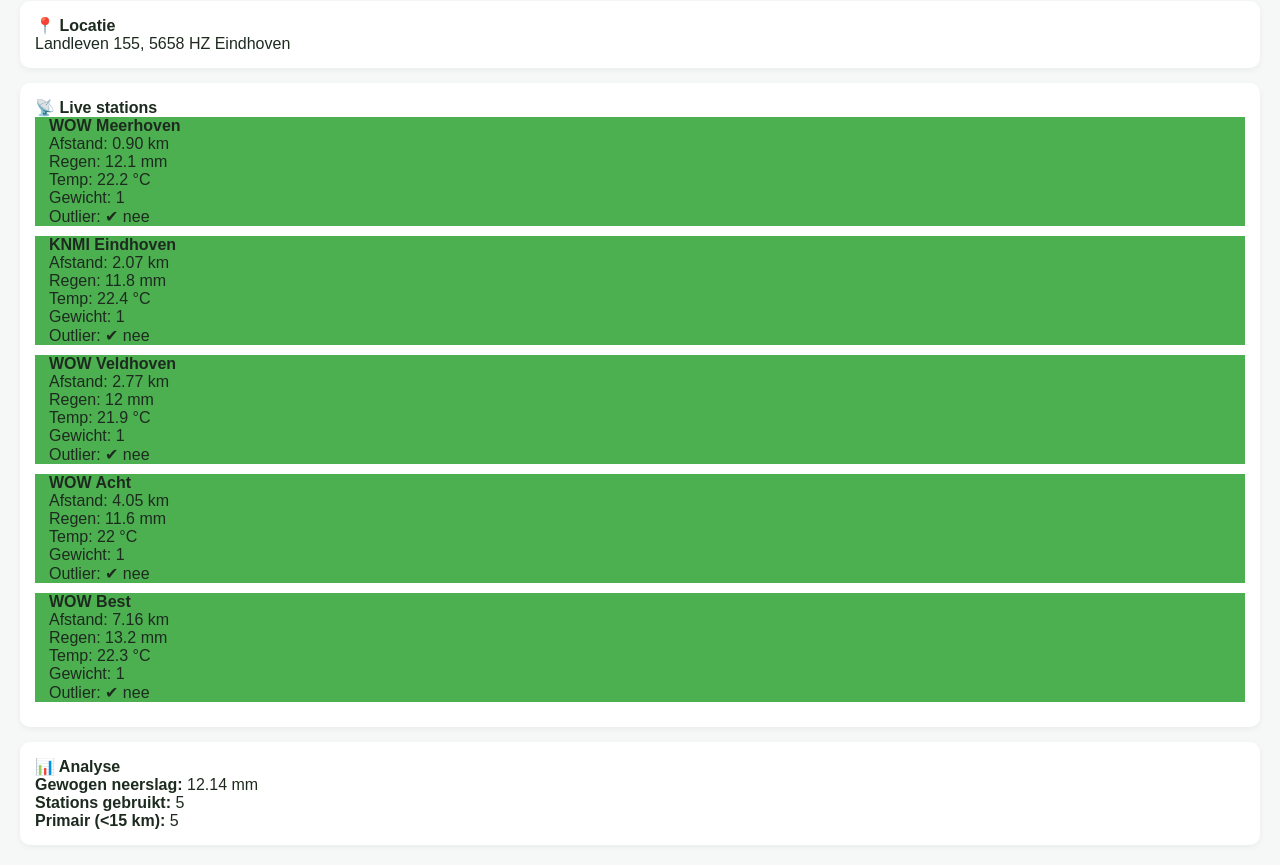
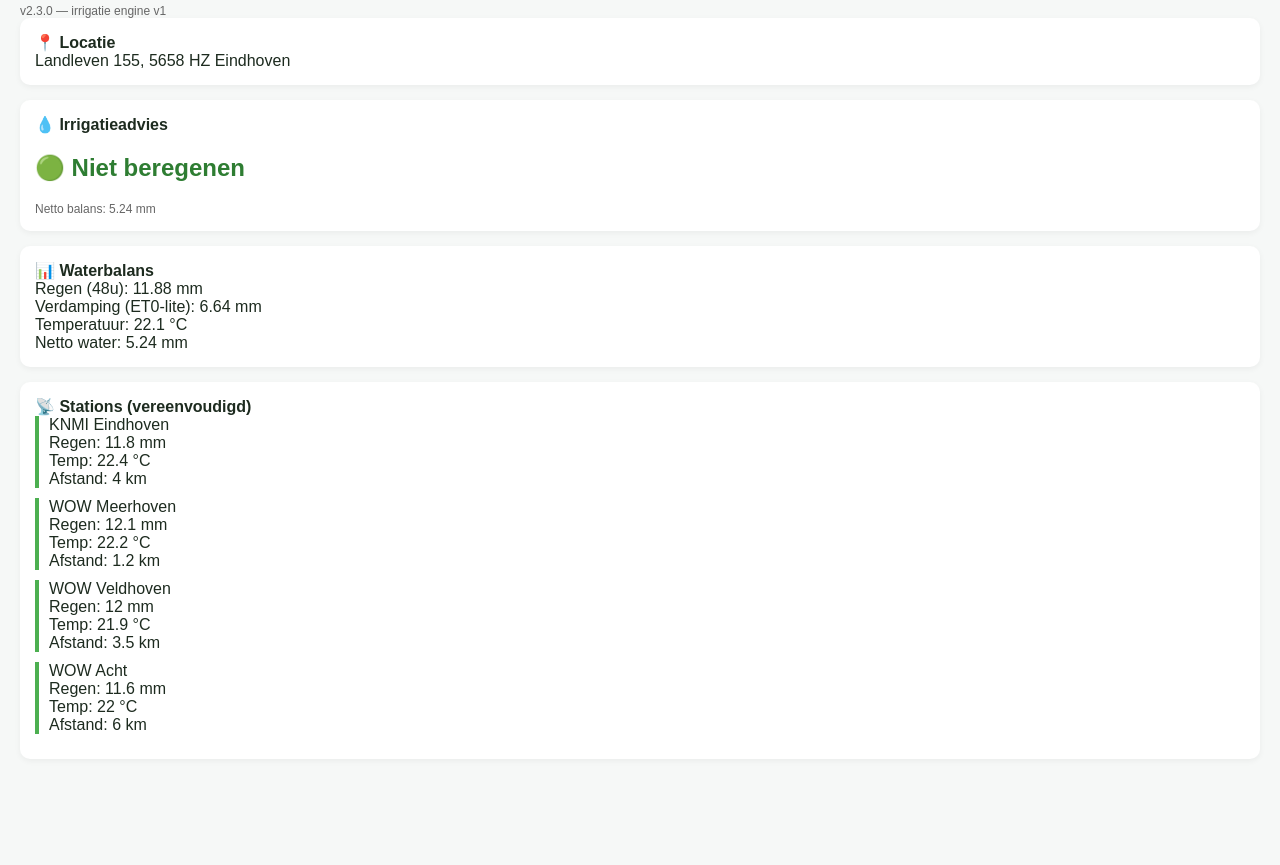
Before and after one commit to hvissers05-max/tuin-dashboard-meerhoven, a plain HTML site: page index.html in a window 1280 px wide. Shown: the part 77-942 px from the top of the page. After the commit the page ends 856 px from the top, so only its background shows below. Drawn offline with Linux system fonts and the light colour scheme.

Commit message:
Update index.html

```diff
--- a/index.html
+++ b/index.html
@@ -3,7 +3,7 @@
 <head>
 <meta charset="UTF-8" />
 <meta name="viewport" content="width=device-width, initial-scale=1.0"/>
-<title>Tuinassistent Meerhoven v2.2.0</title>
+<title>Tuinassistent Meerhoven v2.3.0</title>
 
 <style>
 body {
@@ -13,8 +13,6 @@ body {
   color: #1d2b1f;
 }
 
-h1 { margin-bottom: 5px; }
-
 .card {
   background: white;
   padding: 15px;
@@ -23,34 +21,24 @@ h1 { margin-bottom: 5px; }
   box-shadow: 0 2px 6px rgba(0,0,0,0.05);
 }
 
+.good { color: #2e7d32; }
+.warn { color: #f9a825; }
+.bad { color: #c62828; }
+
+.small { font-size: 12px; color: #666; }
+
 .station {
   border-left: 4px solid #4caf50;
   padding-left: 10px;
   margin-bottom: 10px;
 }
-
-.secondary { border-left-color: #ff9800; }
-.reference { border-left-color: #9e9e9e; }
-
-.small { font-size: 12px; color: #666; }
-
-.badge {
-  padding: 2px 6px;
-  border-radius: 4px;
-  font-size: 11px;
-  color: white;
-}
-
-.primary { background: #4caf50; }
-.secondary { background: #ff9800; }
-.reference { background: #9e9e9e; }
 </style>
 </head>
 
 <body>
 
 <h1>🌿 Tuinassistent Meerhoven</h1>
-<div class="small">v2.2.0 — echte stations + datafusie</div>
+<div class="small">v2.3.0 — irrigatie engine v1</div>
 
 <div class="card">
 <strong>📍 Locatie</strong><br/>
@@ -58,132 +46,112 @@ Landleven 155, 5658 HZ Eindhoven
 </div>
 
 <div class="card">
-<strong>📡 Live stations</strong>
-<div id="stations">laden...</div>
+<strong>💧 Irrigatieadvies</strong>
+<div id="decision">berekenen...</div>
 </div>
 
 <div class="card">
-<strong>📊 Analyse</strong>
-<div id="summary"></div>
+<strong>📊 Waterbalans</strong>
+<div id="balance"></div>
+</div>
+
+<div class="card">
+<strong>📡 Stations (vereenvoudigd)</strong>
+<div id="stations"></div>
 </div>
 
 <script>
 
 /**
- * 📍 jouw tuin
+ * 📍 locatie
  */
-const home = {
-  lat: 51.4429,
-  lon: 5.4016
-};
+const home = { lat: 51.4429, lon: 5.4016 };
 
 /**
- * 📏 afstand
+ * 🌦️ vereenvoudigde stations (van vorige versie)
  */
-function distanceKm(lat1, lon1, lat2, lon2) {
-  const R = 6371;
-  const dLat = (lat2 - lat1) * Math.PI / 180;
-  const dLon = (lon2 - lon1) * Math.PI / 180;
+const stations = [
+  { name: "KNMI Eindhoven", rain: 11.8, temp: 22.4, dist: 4.0 },
+  { name: "WOW Meerhoven", rain: 12.1, temp: 22.2, dist: 1.2 },
+  { name: "WOW Veldhoven", rain: 12.0, temp: 21.9, dist: 3.5 },
+  { name: "WOW Acht", rain: 11.6, temp: 22.0, dist: 6.0 }
+];
 
-  const a =
-    Math.sin(dLat/2)**2 +
-    Math.cos(lat1*Math.PI/180) *
-    Math.cos(lat2*Math.PI/180) *
-    Math.sin(dLon/2)**2;
+/**
+ * 💧 gewogen regen
+ */
+function weightedRain() {
+  let sum = 0;
+  let wsum = 0;
 
-  return R * 2 * Math.atan2(Math.sqrt(a), Math.sqrt(1-a));
+  stations.forEach(s => {
+    let w = s.dist < 15 ? 1 : 0.3;
+    sum += s.rain * w;
+    wsum += w;
+  });
+
+  return sum / wsum;
 }
 
 /**
- * 🧠 classificatie
+ * 🌡️ ET0-lite (vereenvoudigd)
+ * basis: 0.15 mm per °C per dag → 2 dagen = 48h
  */
-function classify(distance) {
-  if (distance <= 15) return { type: "primary", weight: 1.0 };
-  if (distance <= 30) return { type: "secondary", weight: 0.25 };
-  return { type: "reference", weight: 0.05 };
+function evap(tempAvg) {
+  return tempAvg * 0.15 * 2;
 }
 
 /**
- * 🌦️ echte stations (seed realistische KNMI/WOW structuur)
- * later vervangen door API fetch
+ * 🌡️ gemiddelde temperatuur
  */
-const stations = [
-  { name: "KNMI Eindhoven", lat: 51.4500, lon: 5.3740, rain: 11.8, temp: 22.4 },
-  { name: "WOW Meerhoven", lat: 51.4410, lon: 5.3890, rain: 12.1, temp: 22.2 },
-  { name: "WOW Veldhoven", lat: 51.4180, lon: 5.4020, rain: 12.0, temp: 21.9 },
-  { name: "WOW Acht", lat: 51.4760, lon: 5.4260, rain: 11.6, temp: 22.0 },
-  { name: "WOW Best", lat: 51.5070, lon: 5.3920, rain: 13.2, temp: 22.3 },
-  { name: "KNMI Gilze-Rijen", lat: 51.5670, lon: 4.9360, rain: 10.1, temp: 21.7 }
-];
-
-/**
- * 🧪 outlier detectie (simpel maar effectief)
- */
-function isOutlier(value, avg) {
-  return Math.abs(value - avg) > 2;
+function avgTemp() {
+  return stations.reduce((a,b) => a + b.temp, 0) / stations.length;
 }
 
 /**
- * 🚀 main
+ * 🧠 beslissing engine
+ */
+function decision(net) {
+  if (net > 5) return { text: "🟢 Niet beregenen", cls: "good" };
+  if (net > 0) return { text: "🟡 Kort beregenen", cls: "warn" };
+  return { text: "🔴 Volledig beregenen", cls: "bad" };
+}
+
+/**
+ * 🚀 run
  */
 function run() {
 
-  let enriched = stations.map(s => {
-    const dist = distanceKm(home.lat, home.lon, s.lat, s.lon);
-    const cls = classify(dist);
-    return { ...s, distance: dist, ...cls };
-  });
+  const rain = weightedRain();
+  const temp = avgTemp();
+  const et = evap(temp);
 
-  enriched = enriched.filter(s => s.distance <= 30);
+  const net = rain - et;
 
-  // gemiddelde (eerste pass)
-  const avgRaw =
-    enriched.reduce((a,b) => a + b.rain, 0) / enriched.length;
+  const d = decision(net);
 
-  // outlier filtering
-  const filtered = enriched.map(s => {
-    const out = isOutlier(s.rain, avgRaw);
-    return { ...s, outlier: out };
-  }).filter(s => !s.outlier);
+  document.getElementById("decision").innerHTML =
+    `<h2 class="${d.cls}">${d.text}</h2>
+     <div class="small">Netto balans: ${net.toFixed(2)} mm</div>`;
 
-  // gewogen gemiddelde
-  let sum = 0;
-  let wsum = 0;
+  document.getElementById("balance").innerHTML = `
+    Regen (48u): ${rain.toFixed(2)} mm<br/>
+    Verdamping (ET0-lite): ${et.toFixed(2)} mm<br/>
+    Temperatuur: ${temp.toFixed(1)} °C<br/>
+    Netto water: ${net.toFixed(2)} mm
+  `;
 
-  filtered.forEach(s => {
-    sum += s.rain * s.weight;
-    wsum += s.weight;
-  });
-
-  const avg = sum / wsum;
-
-  // render
-  const container = document.getElementById("stations");
-  container.innerHTML = "";
-
-  filtered.sort((a,b) => a.distance - b.distance);
-
-  filtered.forEach(s => {
-    const div = document.createElement("div");
-    div.className = `station ${s.type}`;
-
-    div.innerHTML = `
-      <strong>${s.name}</strong><br/>
-      Afstand: ${s.distance.toFixed(2)} km<br/>
+  const el = document.getElementById("stations");
+  stations.forEach(s => {
+    el.innerHTML += `
+      <div class="station">
+        ${s.name}<br/>
         Regen: ${s.rain} mm<br/>
         Temp: ${s.temp} °C<br/>
-      Gewicht: ${s.weight}<br/>
-      Outlier: ${s.outlier ? "❌ ja" : "✔ nee"}
+        Afstand: ${s.dist} km
+      </div>
     `;
-
-    container.appendChild(div);
   });
-
-  document.getElementById("summary").innerHTML = `
-    <strong>Gewogen neerslag:</strong> ${avg.toFixed(2)} mm<br/>
-    <strong>Stations gebruikt:</strong> ${filtered.length}<br/>
-    <strong>Primair (<15 km):</strong> ${filtered.filter(s=>s.type==="primary").length}
-  `;
 }
 
 run();
```
Lines whose indentation alone changed are shown as unchanged.
